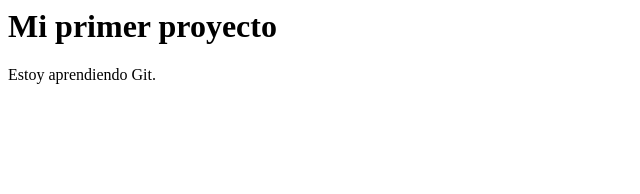
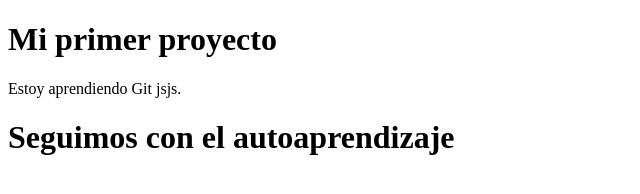
Before and after one commit to Ayanokoji-12/creativo-git, a website: page index.html in a window 1280 px wide. Shown: the whole page, without its empty margins (0-640 px from the left). Drawn offline with Linux system fonts and the light colour scheme.

Commit message:
Cambios de hoy

```diff
--- a/index.html
+++ b/index.html
@@ -1,3 +1,17 @@
 
-<h1>Mi primer proyecto</h1>
-<p>Estoy aprendiendo Git.</p>
+<!DOCTYPE html>
+<html lang="es">
+<head>
+    <meta charset="UTF-8">
+    <meta name="viewport" content="width=device-width, initial-scale=1.0">
+    <title>Mi primer proyecto</title>
+</head>
+<body>
+
+    <h1>Mi primer proyecto</h1>
+    <p>Estoy aprendiendo Git jsjs.</p>
+
+    <h1>Seguimos con el autoaprendizaje</h1>
+
+</body>
+</html>
```
Also changed, not shown: package.json (added, +24 -0 lines), 1 other file.
